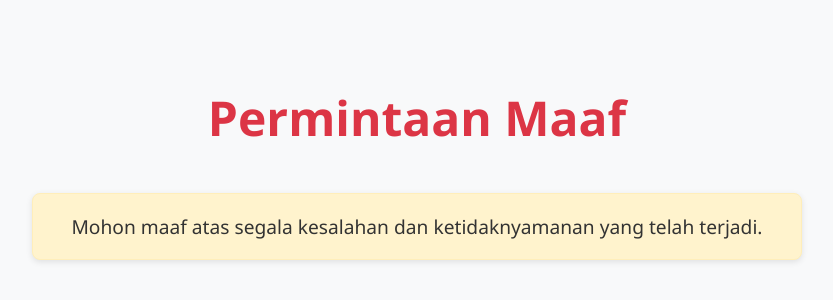
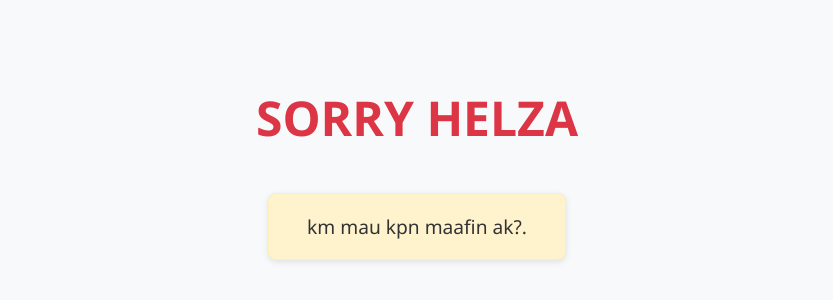
Before and after one commit to dinirnvx/sorry, a plain HTML site: page index.html in a window 1280 px wide. Shown: the part 234-534 px from the top of the page, without its empty margins (223-1056 px from the left). Drawn offline with Linux system fonts and the light colour scheme.

Commit message:
index.html

```diff
--- a/index.html
+++ b/index.html
@@ -33,7 +33,7 @@
     </style>
 </head>
 <body>
-    <h1>Permintaan Maaf</h1>
-    <p>Mohon maaf atas segala kesalahan dan ketidaknyamanan yang telah terjadi.</p>
+    <h1>SORRY HELZA</h1>
+    <p>km mau kpn maafin ak?.</p>
 </body>
 </html>
```
